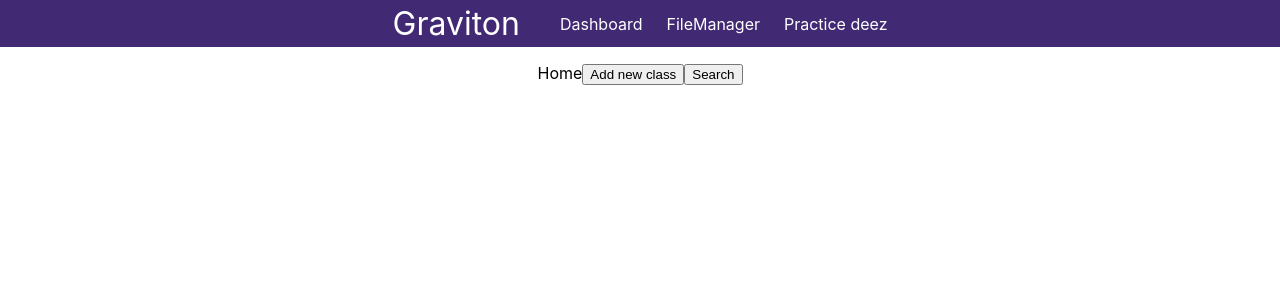
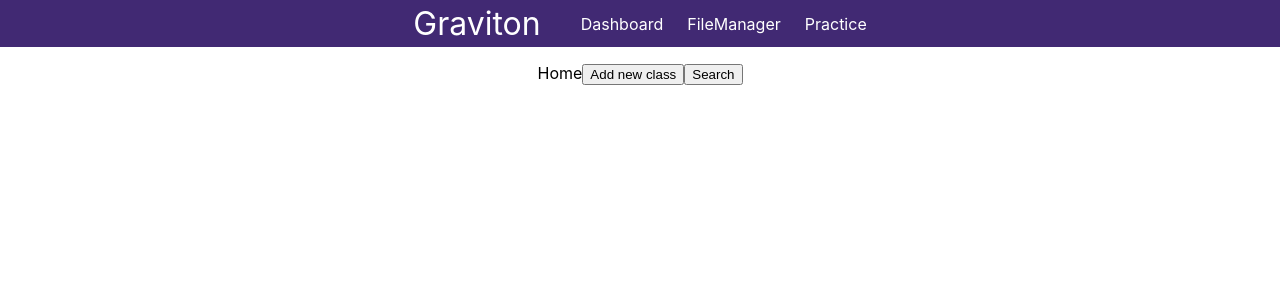
Before and after one commit to Highzahawk/Graviton, a React (Create React App) app: page / in a window 1280 px wide. Shown: the top 300 px of the page. Built offline with nearby package versions, Linux system fonts and the light colour scheme.

Commit message:
Update Navbar.js
test commit 2 reverting practice back to normal

```diff
--- a/src/Navbar.js
+++ b/src/Navbar.js
@@ -7,7 +7,7 @@ export default function Navbar(){
         <ul>
             <CustomLink to="/Dashboard">Dashboard</CustomLink>
             <CustomLink to="/FileManager">FileManager</CustomLink>
-            <CustomLink to="/Practice">Practice deez</CustomLink>
+            <CustomLink to="/Practice">Practice</CustomLink>
         </ul>
     </nav>
 }
```
